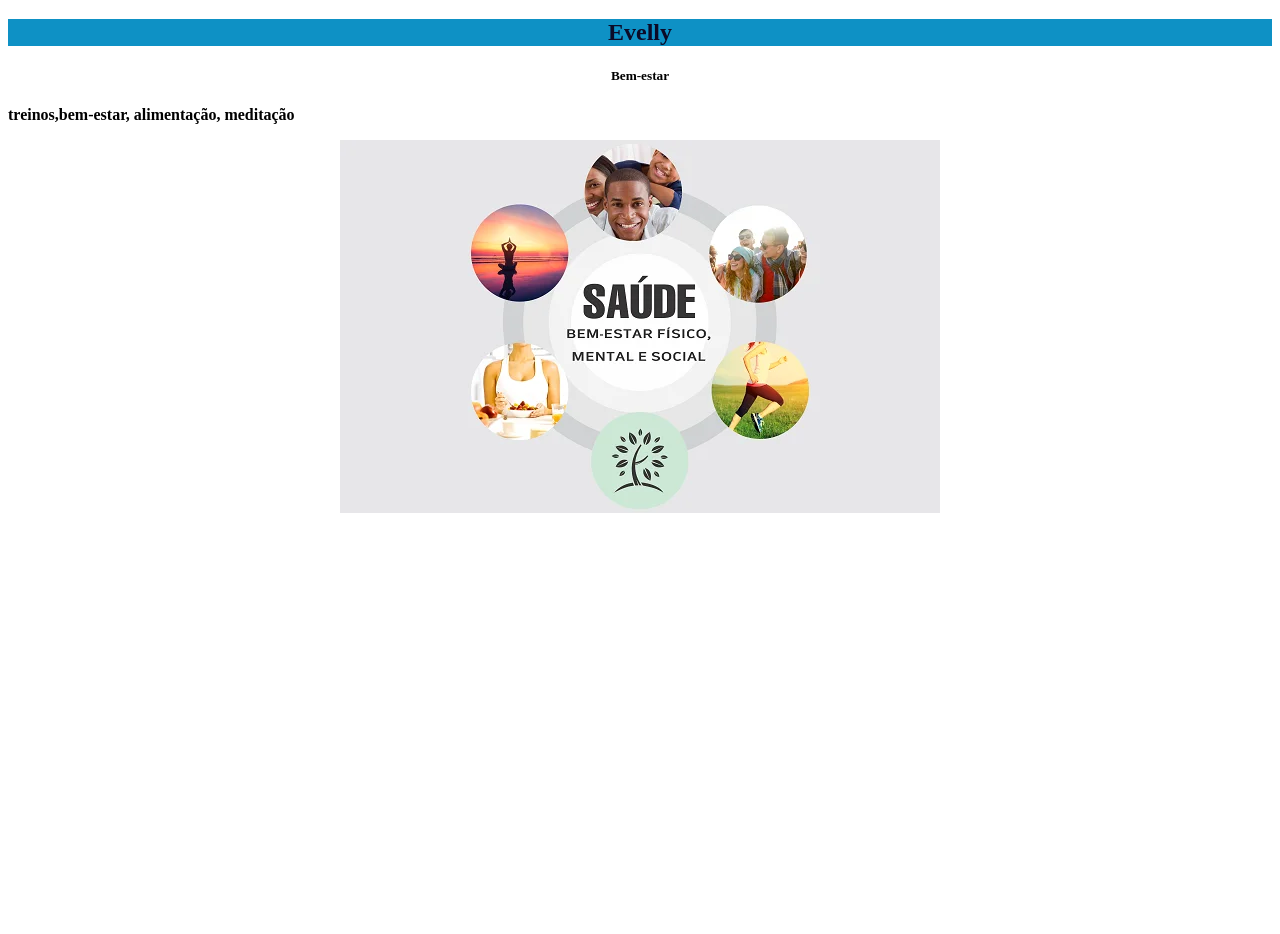
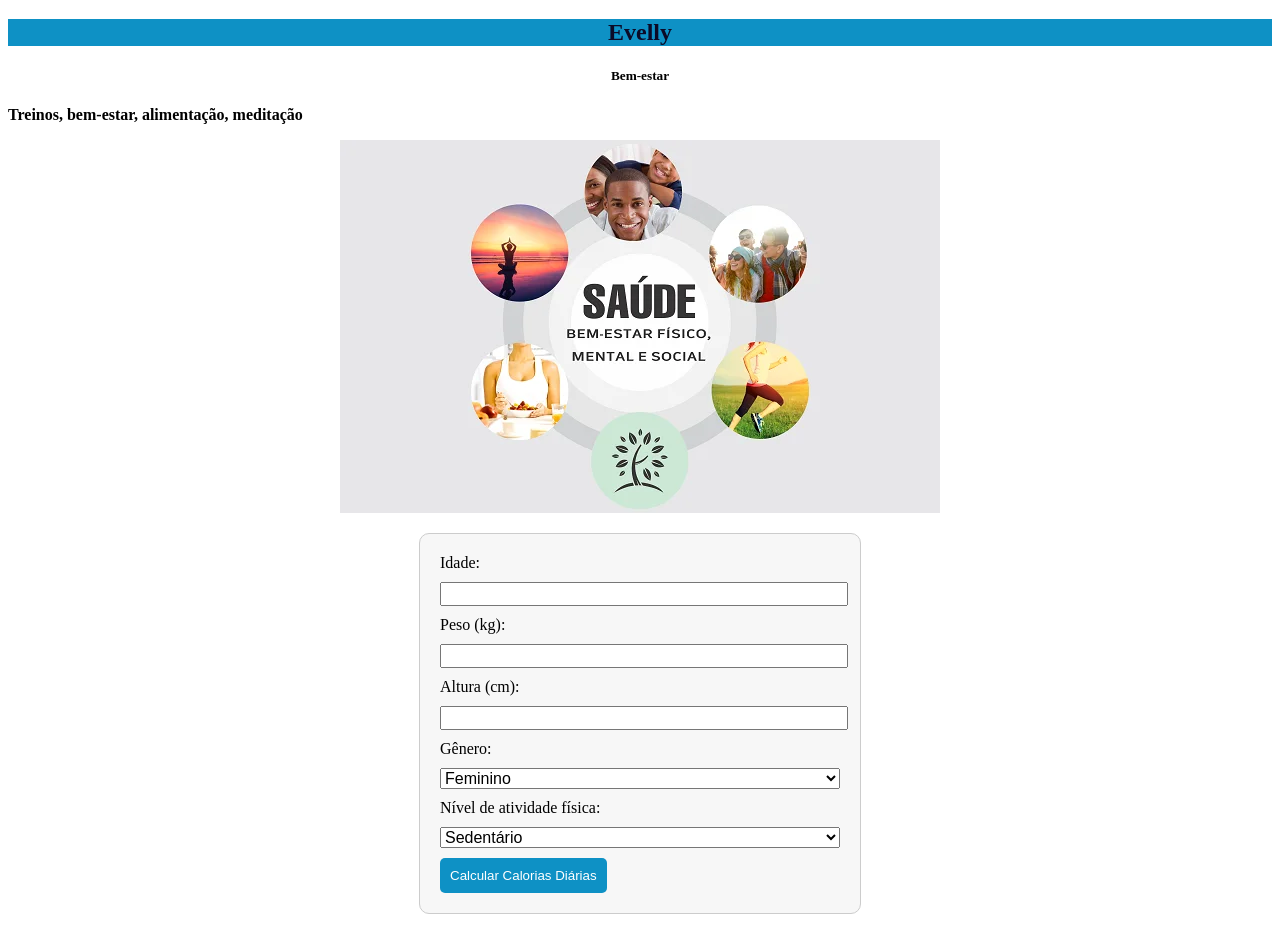
Before and after one commit to vitoria200614/minha-pagina, a plain HTML site: page index.html in a window 1280 px wide. Shown: the part 67-1001 px from the top of the page. Before the commit the page ends 800 px from the top, so only its background shows below. Drawn offline with Linux system fonts and the light colour scheme.

Commit message:
Update index.html

```diff
--- a/index.html
+++ b/index.html
@@ -5,36 +5,113 @@
     <meta name="viewport" content="width=device-width, initial-scale=1.0">
     <title>Bem-estar</title>
     <style>
-        h1{
-           color:blue;
-           font-family: Georgia, 'Times New Roman', Times, serif;
-           text-align:center;
+        h1 {
+            color: blue;
+            font-family: Georgia, 'Times New Roman', Times, serif;
+            text-align: center;
         }
-        h2{
-            color:rgb(11, 11, 39);
-            background-color:rgb(14, 145, 197);
-            text-align:center;
-
+        h2 {
+            color: rgb(11, 11, 39);
+            background-color: rgb(14, 145, 197);
+            text-align: center;
         }
-        h5{
-            text-align:center;
+        h5 {
+            text-align: center;
         }
-        img{
-           display:block;
-           margin-left:auto;
-           margin-right:auto;
-           max-width:50%;
-           max-height:100%
-
+        img {
+            display: block;
+            margin-left: auto;
+            margin-right: auto;
+            max-width: 50%;
+        }
+        form {
+            max-width: 400px;
+            margin: 20px auto;
+            padding: 20px;
+            border: 1px solid #ccc;
+            border-radius: 10px;
+            background-color: #f7f7f7;
+        }
+        label, select, input {
+            display: block;
+            width: 100%;
+            margin-bottom: 10px;
+            font-size: 1em;
+        }
+        button {
+            padding: 10px;
+            background-color: #0e91c5;
+            color: white;
+            border: none;
+            border-radius: 5px;
+            cursor: pointer;
+        }
+        #resultado {
+            text-align: center;
+            font-weight: bold;
+            margin-top: 20px;
         }
     </style>
-
 </head>
 <body>
+
     <h1>Minha pasta de saúde</h1>
     <h2>Evelly</h2>
-    <h5>Bem-estar</h5></h>
-<p><b>treinos,bem-estar, alimentação, meditação<b></b></p>
-<img src="bem-estar.webp">
+    <h5>Bem-estar</h5>
+    <p><b>Treinos, bem-estar, alimentação, meditação</b></p>
+    <img src="bem-estar.webp" alt="Imagem de bem-estar">
+
+    <form id="formCalorias">
+        <label>Idade:</label>
+        <input type="number" id="idade" required>
+
+        <label>Peso (kg):</label>
+        <input type="number" id="peso" step="0.1" required>
+
+        <label>Altura (cm):</label>
+        <input type="number" id="altura" required>
+
+        <label>Gênero:</label>
+        <select id="genero">
+            <option value="feminino">Feminino</option>
+            <option value="masculino">Masculino</option>
+        </select>
+
+        <label>Nível de atividade física:</label>
+        <select id="atividade">
+            <option value="1.2">Sedentário</option>
+            <option value="1.375">Levemente ativo</option>
+            <option value="1.55">Moderadamente ativo</option>
+            <option value="1.725">Muito ativo</option>
+            <option value="1.9">Extremamente ativo</option>
+        </select>
+
+        <button type="button" onclick="calcularCalorias()">Calcular Calorias Diárias</button>
+    </form>
+
+    <div id="resultado"></div>
+
+    <script>
+        function calcularCalorias() {
+            const idade = parseInt(document.getElementById('idade').value);
+            const peso = parseFloat(document.getElementById('peso').value);
+            const altura = parseInt(document.getElementById('altura').value);
+            const genero = document.getElementById('genero').value;
+            const atividade = parseFloat(document.getElementById('atividade').value);
+
+            let tmb;
+
+            if (genero === 'feminino') {
+                tmb = 655 + (9.6 * peso) + (1.8 * altura) - (4.7 * idade);
+            } else {
+                tmb = 66 + (13.7 * peso) + (5 * altura) - (6.8 * idade);
+            }
+
+            const calorias = tmb * atividade;
+
+            document.getElementById('resultado').innerText = `Sua necessidade calórica diária estimada é de ${calorias.toFixed(0)} calorias.`;
+        }
+    </script>
+
 </body>
 </html>
```
